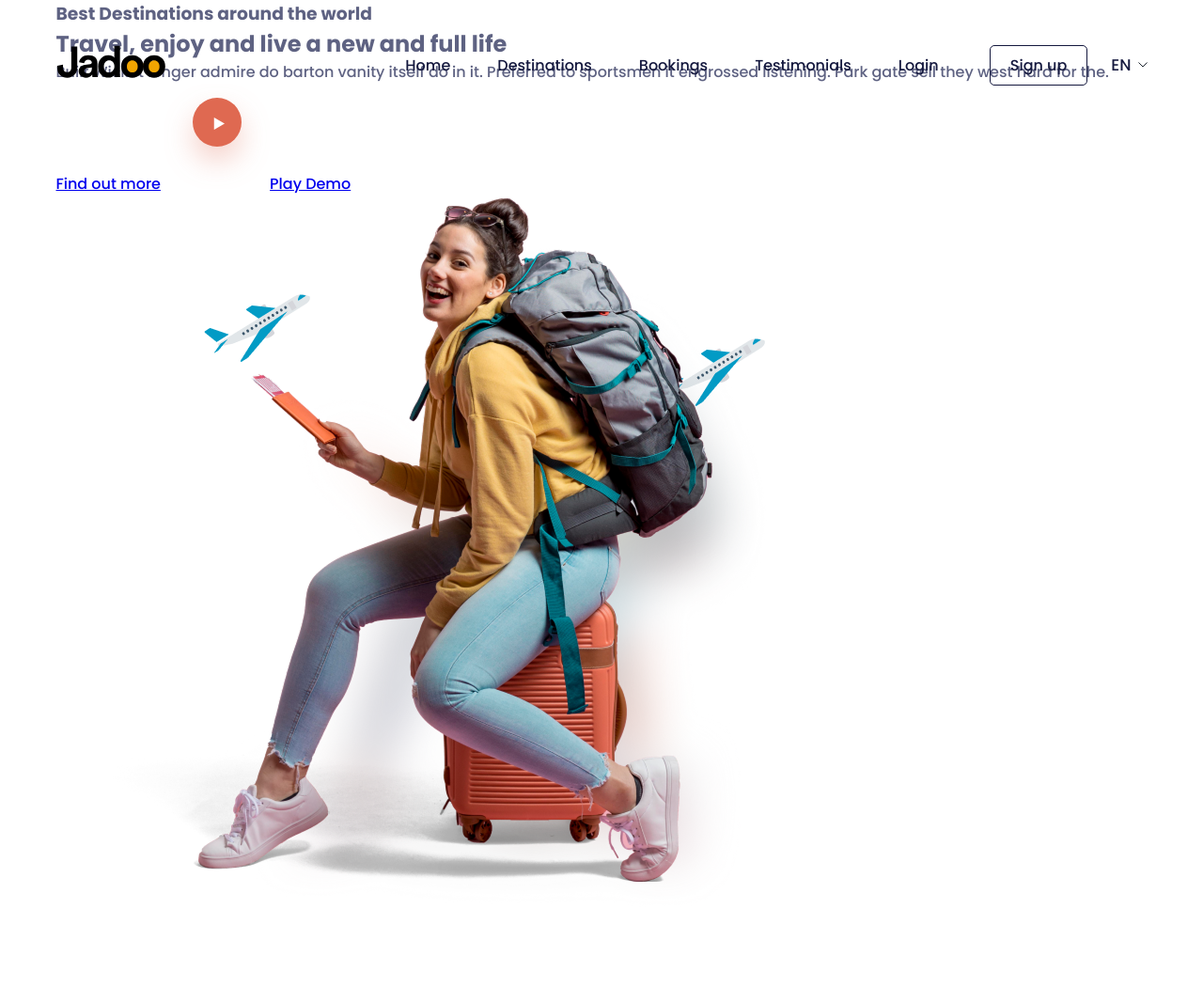
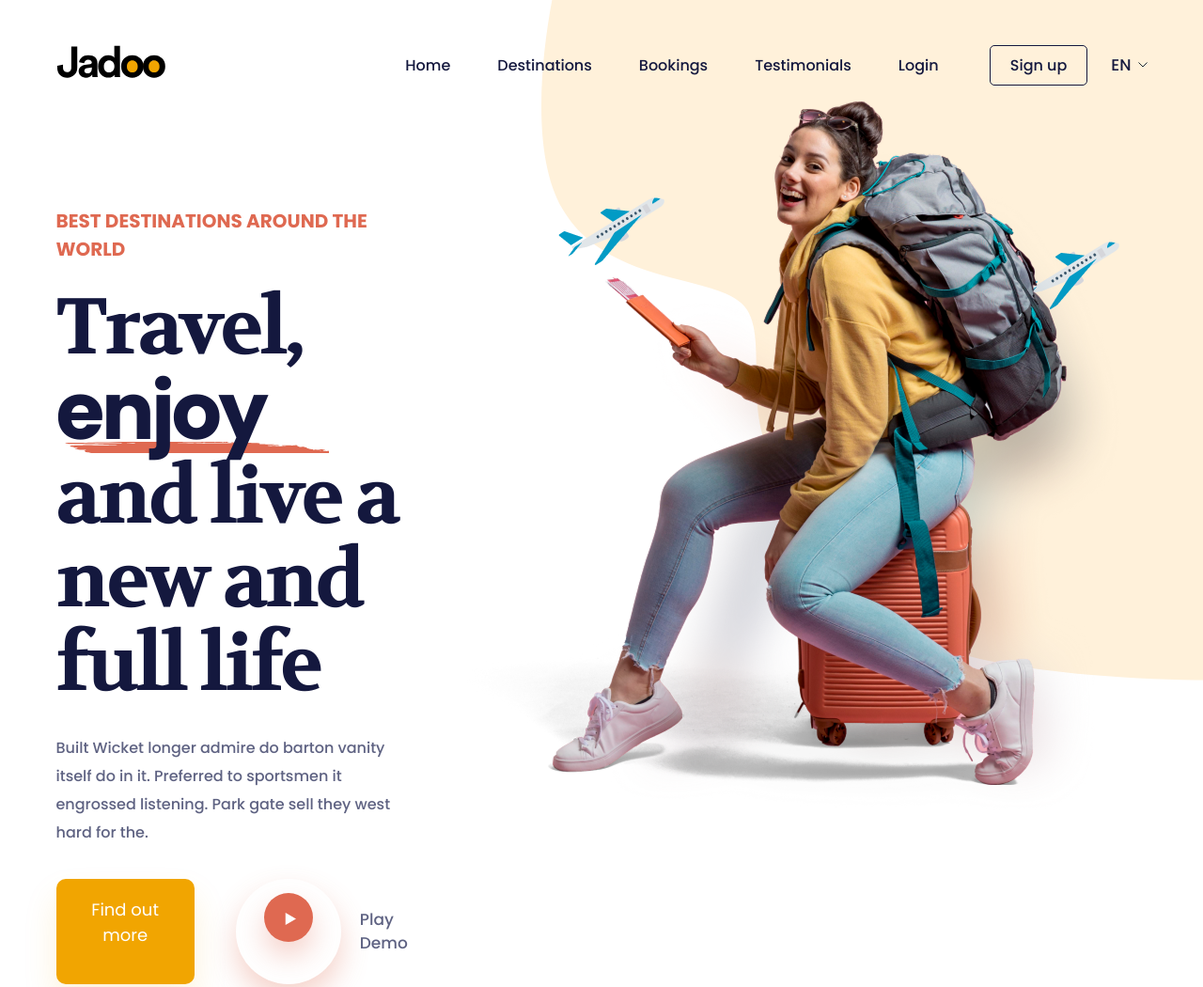
Before and after one commit to TamaraTav/Travel-Agency-Landing-Page, a website: page app/index.html in a window 1280 px wide. Shown: the top 1050 px of the page at 94% size. Before the commit the page ends 979 px from the top, so only its background shows below. Drawn offline with nearby package versions, Linux system fonts and the light colour scheme.

Commit message:
add intro design

```diff
--- a/app/scss/style.scss
+++ b/app/scss/style.scss
@@ -74,7 +74,6 @@
   }
 }
 
-
 .header__login {
   &-link {
     position: relative;
@@ -123,6 +122,7 @@
     display: none;
   }
 }
+
 .header__language {
   position: relative;
 
@@ -179,3 +179,132 @@
     display: none;
   }
 }
+
+
+
+
+
+/*********** Intro ***********/
+
+.intro {
+  margin-bottom: 95px;
+  padding-top: 105px;
+  background-image: url(../img/intro-bg.svg);
+  background-repeat: no-repeat;
+  background-position: top right;
+
+  &__inner {
+    display: flex;
+    justify-content: space-between;
+  }
+
+
+}
+
+.intro__content {
+  width: 50%;
+  padding-top: 115px;
+
+  &-subtitle {
+    margin-bottom: 24px;
+
+    font-weight: bold;
+    font-size: 20px;
+    line-height: 30px;
+    text-transform: uppercase;
+    color: #DF6951;
+  }
+
+  &-title {
+    margin-bottom: 30px;
+
+    font-weight: bold;
+    font-size: 84px;
+    line-height: 89px;
+    letter-spacing: -0.04em;
+    color: $black;
+    font-family: $volkhov;
+
+    &-span {
+      display: inline-block;
+      position: relative;
+
+      &::after {
+        content: '';
+        width: 290px;
+        height: 12px;
+        background: url(../img/brush.svg) no-repeat;
+        display: block;
+
+        position: absolute;
+        bottom: 0;
+        left: 0;
+        right: 0;
+        z-index: -1;
+      }
+    }
+  }
+
+  &-text {
+    margin-bottom: 34px;
+
+    font-weight: 500;
+    font-size: 16px;
+    line-height: 30px;
+    color: $lightBlack;
+  }
+
+  &-links {
+    display: flex;
+
+    &-item {
+      &--more {
+        margin-right: 44px;
+        padding: 19px 22px 14px;
+
+        font-weight: normal;
+        font-size: 18px;
+        line-height: 27px;
+        text-align: center;
+        color: $white;
+        text-decoration: none;
+
+        background: #F1A501;
+        box-shadow: 0px 20px 35px rgba(241, 165, 1, 0.15);
+        border-radius: 10px;
+
+        transition: all .3s;
+
+        &:hover {
+          background: lighten(#F1A501, 15);
+        }
+      }
+
+      &--play {
+        display: flex;
+        align-items: center;
+
+        font-weight: 500;
+        font-size: 17px;
+        line-height: 25px;
+        color: $lightBlack;
+        text-decoration: none;
+
+        img {
+          margin-right: 20px;
+
+          box-shadow: 0px 15px 30px rgba(223, 105, 81, 0.3);
+          border-radius: 50%;
+          transition: all .3s;
+        }
+
+
+        &:hover {
+          img {
+            transform: translateY(-15px);
+          }
+        }
+      }
+    }
+  }
+}
```
Also changed, not shown: app/index.html (+1 -0 lines), app/css/style.min.css.
